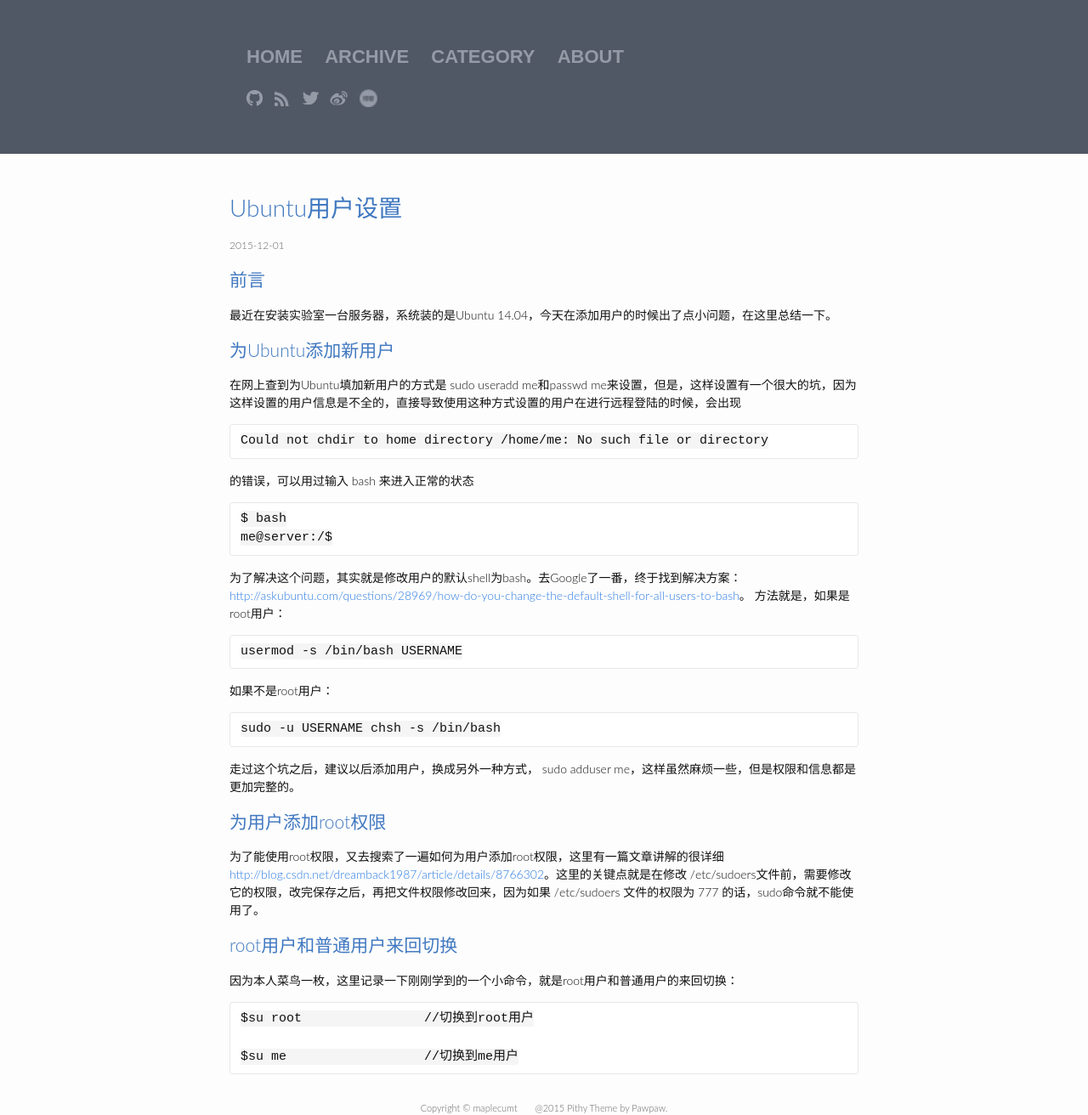
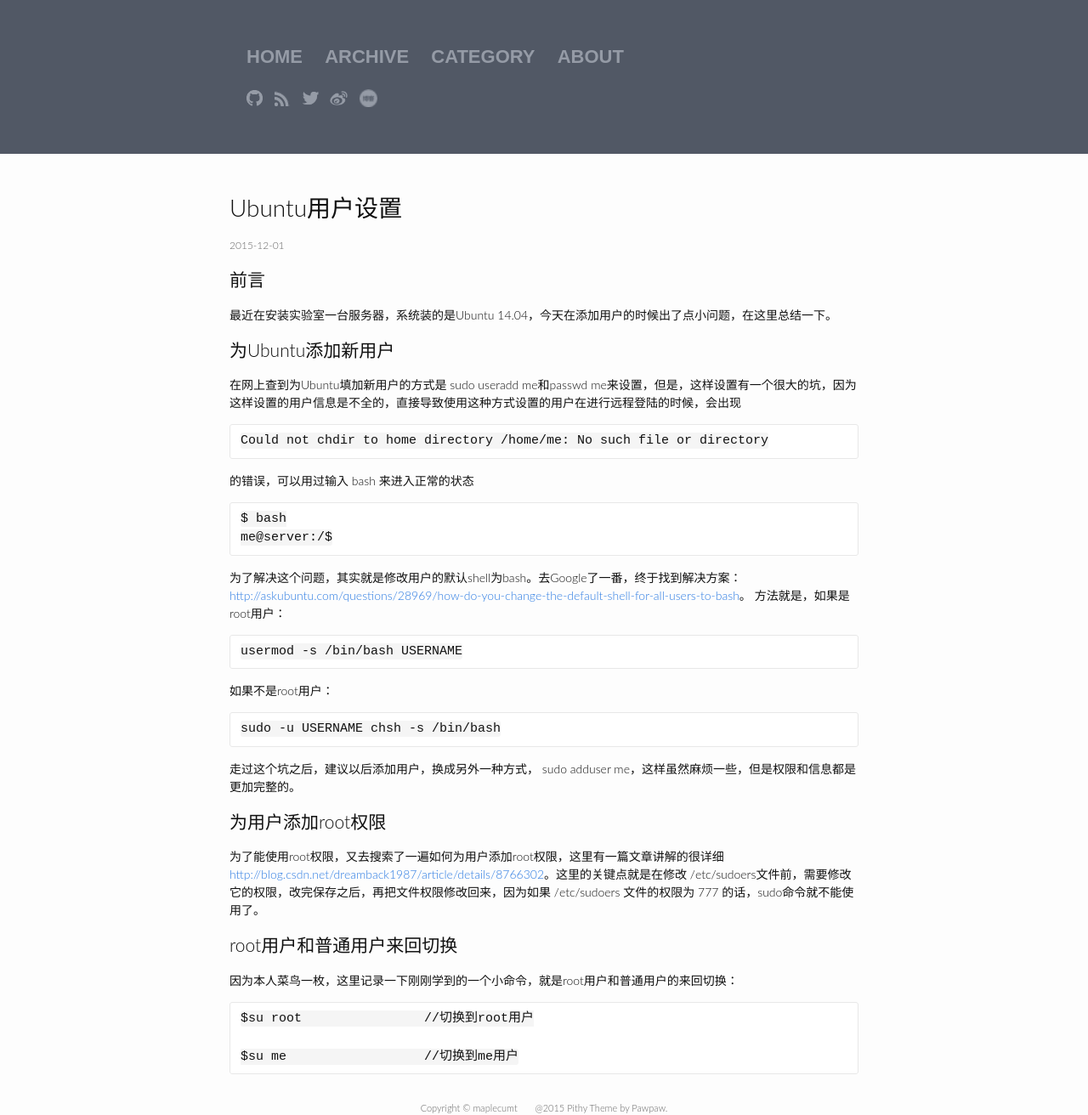
Before and after one commit to maple-yf/maplecumt, a Jekyll site: the page built from _posts/2015-12-01-Setting-Ubuntu-User.markdown, in a window 1280 px wide. Shown: the whole page at 85% size. Built offline with Jekyll 4.4.1, drawn with Linux system fonts in a browser that asks for light colours; comment, search, counter and statistics services are not loaded.

Commit message:
no message

```diff
--- a/css/main.scss
+++ b/css/main.scss
@@ -28,10 +28,6 @@
 $on-palm:          600px;
 $on-laptop:        800px;
 
-h1,h2,h3,h4,h5,h6{
-	color:#4078c0;
-	font-weight: bold;
-}
 
 
 // Using media queries with like this:
```
